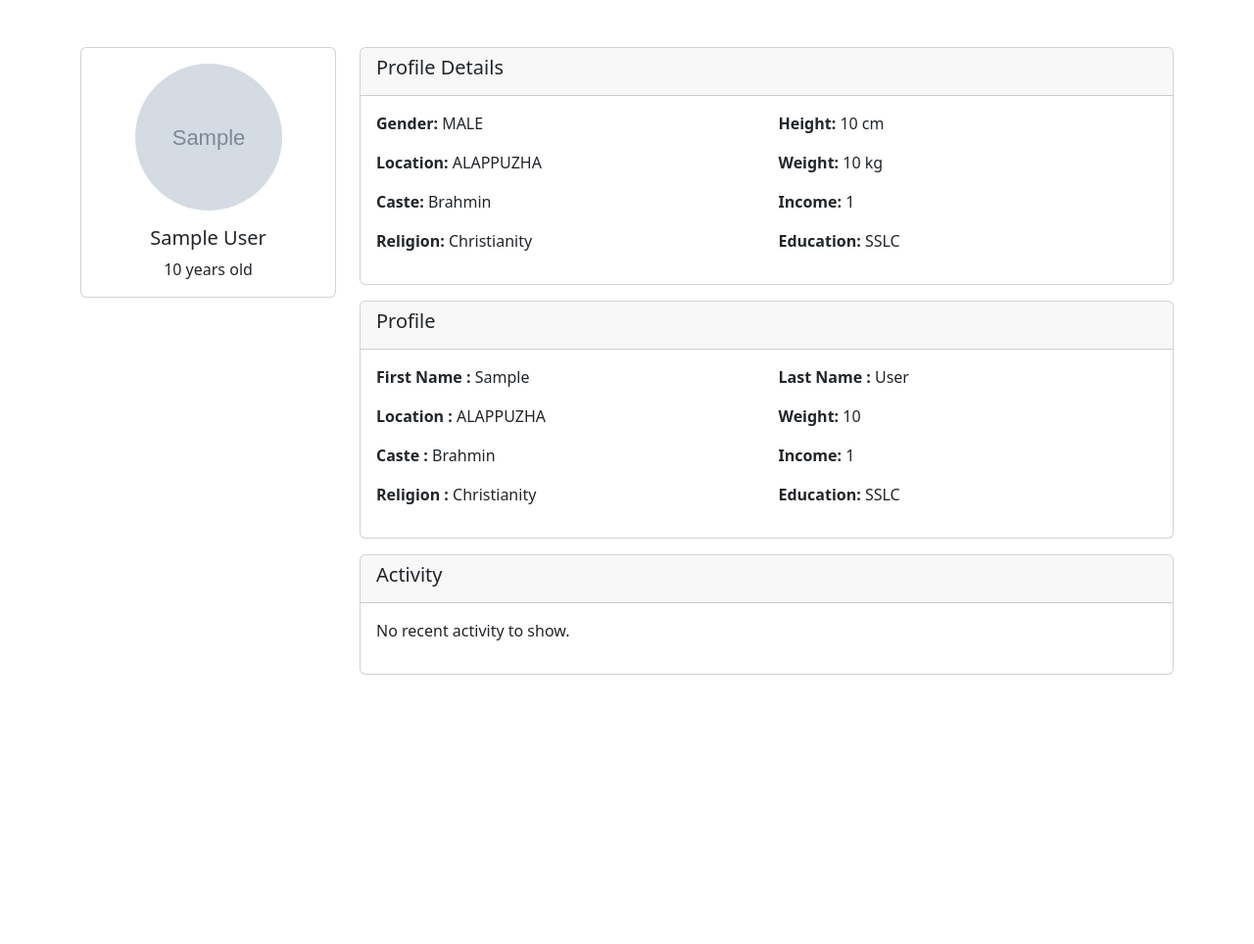
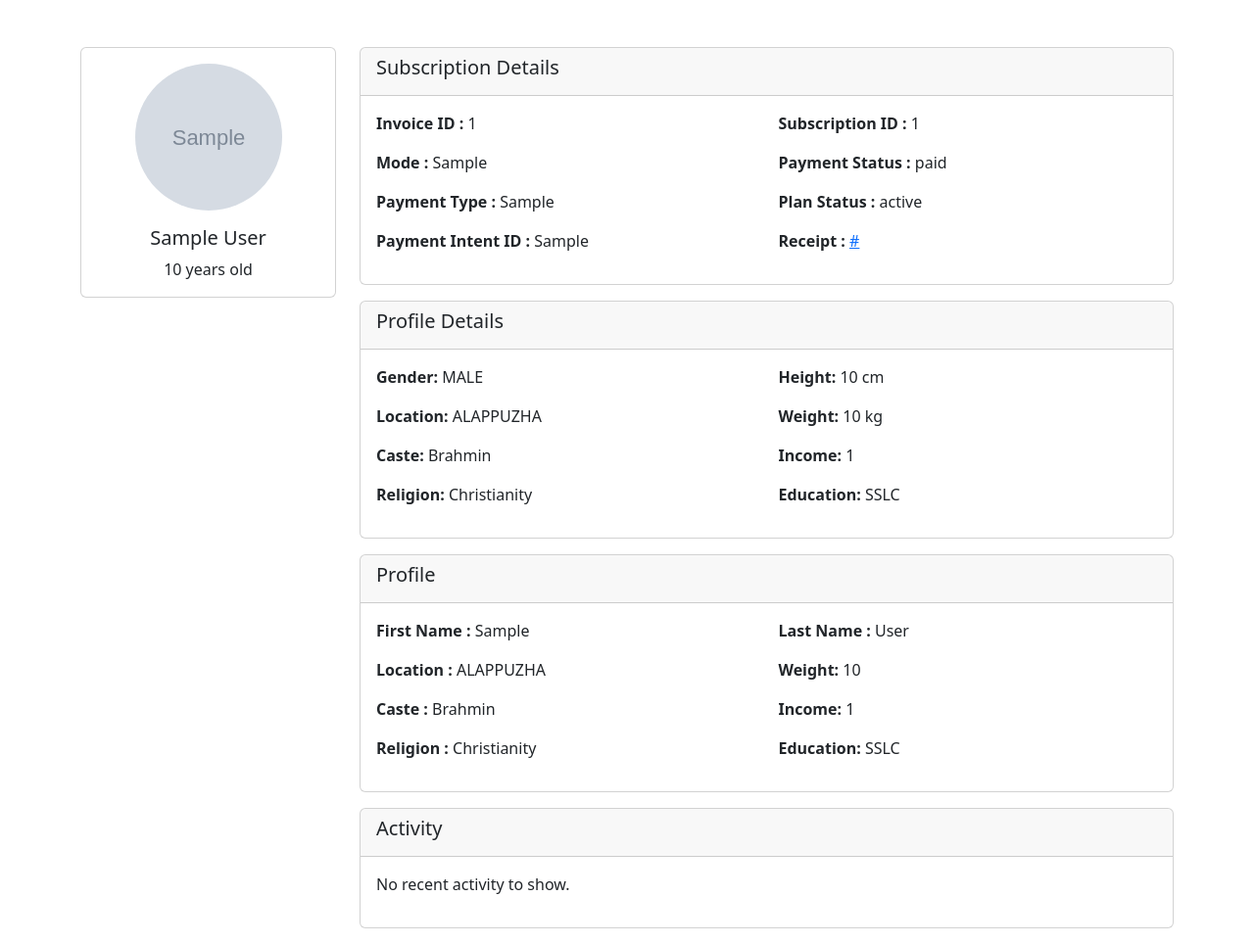
Before and after one commit to Tuttumon21/matrimony, a Django app: page /MatrimonyApp/myprofile/ in a window 1280 px wide. Shown: the part 56-1020 px from the top of the page at 98% size. Before the commit the page ends 745 px from the top, so only its background shows below. Run offline with Django 4.2, Linux system fonts and the light colour scheme; a user stored in the database is signed in; tables that the repository leaves empty hold one stand-in row (values such as "Sample post"); grey boxes marked "Sample" are stand-in pictures.

Commit message:
"Updated models, templates, and views to display subscription details and added billing link to navbar"

```diff
--- a/matrimony/matrimonyApp/models.py
+++ b/matrimony/matrimonyApp/models.py
@@ -148,7 +148,7 @@ class Subscription(models.Model):
         return f'{self.user.username} - {self.plan_id} ({self.plan_type})'
 
 class PaymentDetail(models.Model):
-    user = models.ForeignKey(User, on_delete=models.CASCADE)
+    user = models.OneToOneField(User, related_name='payment_detail', on_delete=models.CASCADE)
     payment_intent = models.CharField(max_length=255, null=True, blank=True)
     session_mode = models.CharField(max_length=255, null=True, blank=True)
     session_id = models.CharField(max_length=255, null=True, blank=True)
--- a/matrimony/matrimonyApp/templates/my_profile_details.html
+++ b/matrimony/matrimonyApp/templates/my_profile_details.html
@@ -15,6 +15,42 @@
             </div>
         </div>
         <div class="col-md-9">
+            {% if profile.payment_detail %}
+            <div class="card mb-3">
+                <div class="card-header">
+                    <h5>Subscription Details</h5>
+                </div>
+                <div class="card-body">
+                    <div class="row">
+                        <div class="col-md-6">
+                            <p><strong>Invoice ID : </strong>{{ profile.payment_detail.invoice_id }}</p>
+                            <p><strong>Mode : </strong> {{ profile.payment_detail.session_mode }}</p>
+                            <p><strong>Payment Type : </strong> {{ profile.payment_detail.payment_method_type }}</p>
+                            <p><strong>Payment Intent ID : </strong> {{ profile.payment_detail.payment_intent }}</p>
+                        </div>
+                        <div class="col-md-6">
+                            <p><strong>Subscription ID : </strong> {{ profile.payment_detail.subscription_id }}</p>
+                            <p><strong>Payment Status : </strong> {{ profile.payment_detail.payment_status }}</p>
+                            <p><strong>Plan Status : </strong> {{ profile.payment_detail.status }}</p>
+                            <p><strong>Receipt : </strong> <a href="{{ profile.payment_detail.receipt_url}}">{{ profile.payment_detail.receipt_url}}</a></p>
+                        </div>
+                    </div>
+                </div>
+            </div>
+            {% else %}
+            <div class="card mb-3">
+                <div class="card-header">
+                    <h5>Subscription Details</h5>
+                </div>
+                <div class="card-body">
+                    <div class="row">
+                        <div class="col-md-6">
+                            <p><strong>Account Type : </strong>FREE</p>
+                        </div>
+                    </div>
+                </div>
+            </div>
+            {% endif %}
             <div class="card mb-3">
                 <div class="card-header">
                     <h5>Profile Details</h5>
--- a/matrimony/matrimonyApp/views.py
+++ b/matrimony/matrimonyApp/views.py
@@ -344,6 +344,7 @@ class MyProfileView(LoginRequiredMixin, TemplateView):
     def get_context_data(self, **kwargs):
         context = super().get_context_data(**kwargs)
         user = self.request.user
+        # Assuming user has a related_name 'payment_detail'
         context['profile'] = user
         return context
 
--- a/matrimony/templates/shared/matrimonynavbar.html
+++ b/matrimony/templates/shared/matrimonynavbar.html
@@ -54,6 +54,9 @@
           <a class="list-group-item list-group-item-action list-group-item-light" href="{% url 'matrimonyApp:friends_list' %}">Friends List</a>
           <a class="list-group-item list-group-item-action list-group-item-light" href="{% url 'matrimonyApp:view_requests' %}">View Request</a>
           <a class="list-group-item list-group-item-action list-group-item-light" href="{% url 'matrimonyApp:saved_profiles' %}">Saved Profiles</a>
+          {% if has_subscription %}
+          <a class="list-group-item list-group-item-action list-group-item-light" href="https://billing.stripe.com/p/login/test_aEU5mp29x635eeA289">Billing</a>
+          {% endif %}
           <a class="list-group-item list-group-item-action list-group-item-light" href="{% url 'accounts:profile' %}">Accounts Settings</a>
           <a class="list-group-item list-group-item-action list-group-item-light" href="{% url 'matrimonyApp:parents_details' %}">personal Details</a>
           <a class="list-group-item list-group-item-action list-group-item-light" href="{% url 'matrimonyApp:partner_preference' %}">Preference</a>
```
Also changed, not shown: matrimony/matrimonyApp/migrations/0022_alter_paymentdetail_user.py (added), matrimony/matrimonyApp/migrations/0023_alter_paymentdetail_user.py (added).
